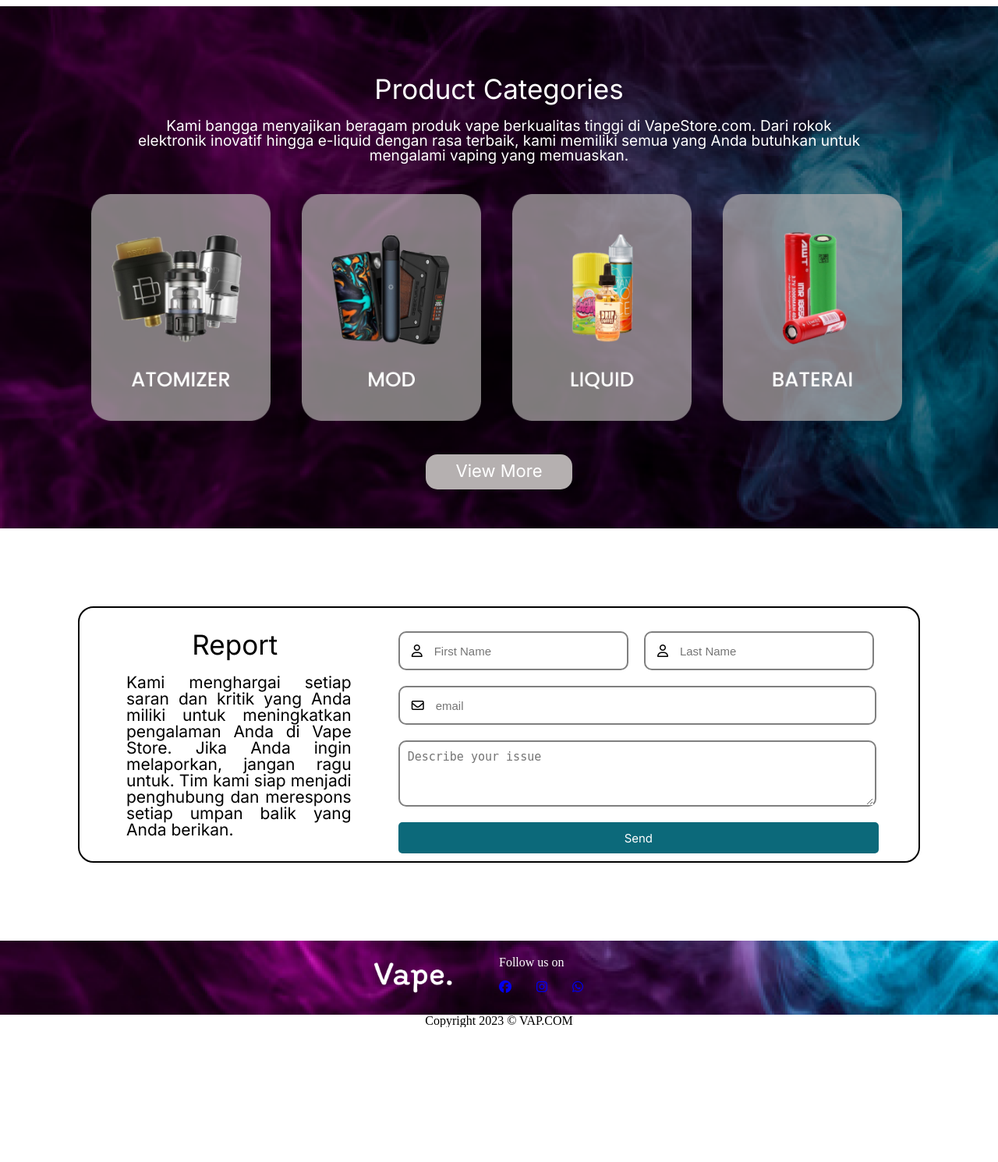
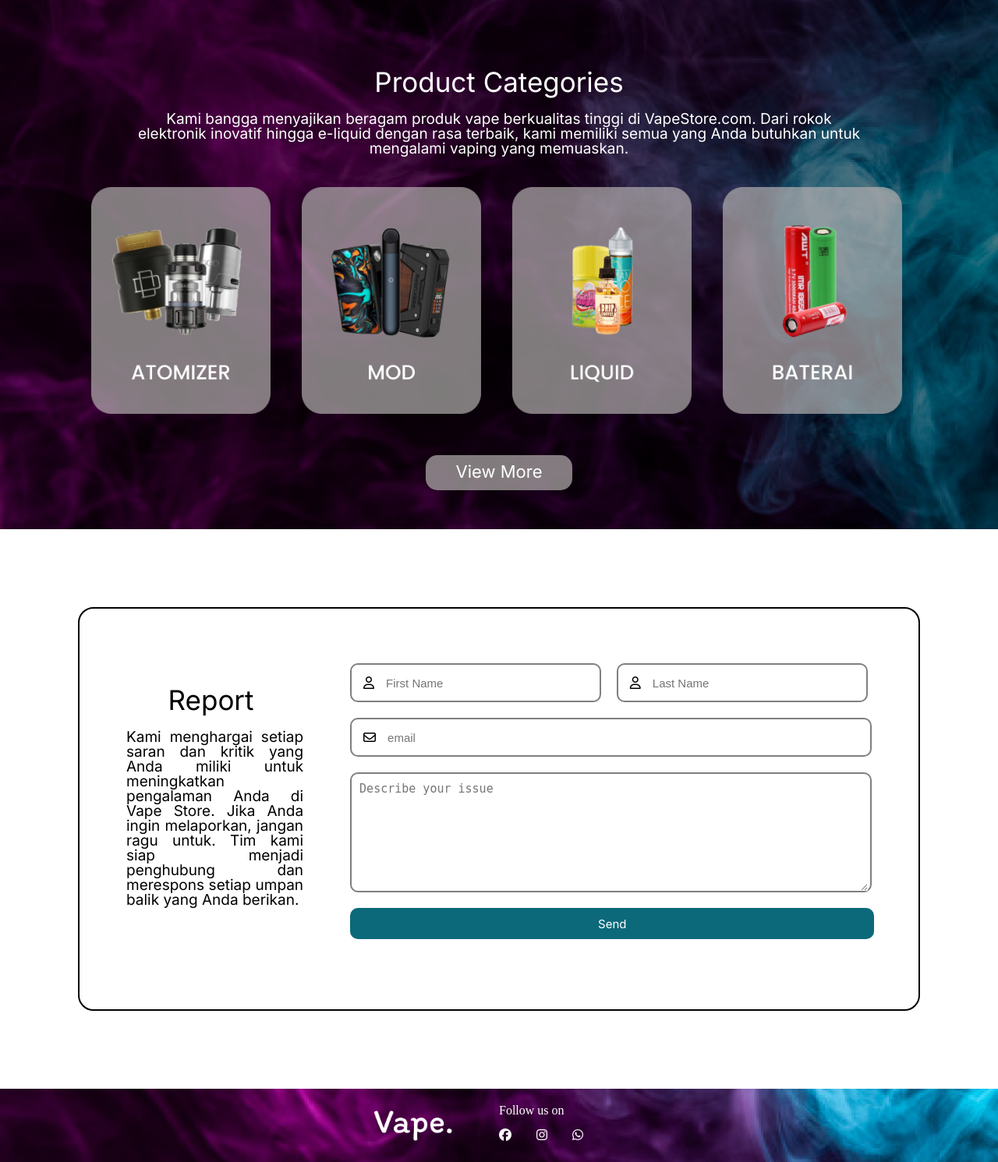
Before and after one commit to Albertna16/Final-Project-Pemweb, a PHP site: page /HOME.php in a window 1280 px wide. Shown: the part 1397-2888 px from the top of the page at 78% size. Before the commit the page ends 2715 px from the top, so only its background shows below. Run offline with PHP 8.4, Linux system fonts and the light colour scheme; some libraries are stand-ins or nearby versions.

Commit message:
Update home.css

```diff
--- a/Final Project/home/home.css
+++ b/Final Project/home/home.css
@@ -12,12 +12,12 @@ header{
     height: 70px;
     font-family: 'Inter', sans-serif;
     color: white;
-    font-size: 24px;
     text-align: center;
 }
 
 header p{
     padding: 20px;
+    font-size: 24px;
 }
 
 .bar{
@@ -26,6 +26,7 @@ header p{
     position: sticky;
     top: 0;
     background-color: white;
+    border-bottom: 1px solid black;
 }
 
 .bar .gambar{
@@ -37,8 +38,8 @@ header p{
 .bar .gambar img {
     width: 100px;
     height: auto;
-    margin: 13px;
-    margin-left: 15%;
+    margin-top: 10px;
+    margin-left: 50px;
 }
 
 .bar .tombol{
@@ -58,7 +59,7 @@ header p{
 }
 
 .bar .tombol a:hover{
-    color: yellow;
+    color: #b5b0b0;
 }
 
 .jumbotron img{
@@ -139,10 +140,11 @@ header p{
 .product .kategori img{
     width: 230px;
     margin: 20px;
+    margin-bottom: 30px;
 }
 
 .product .view-more{
-    background-color: #B5B0B0;
+    background-color: rgba(181, 176, 176, 0.7);
     text-align: center;
     height: 35px;
     margin-left: 42%;
@@ -176,8 +178,8 @@ header p{
 }
 
 .report .box2 .box2-1{
-    margin: 30px;
-    width: 40%;
+    margin: 100px 30px;
+    width: 30%;
 }
 
 .report .box2 .box2-1 h2{
@@ -190,7 +192,7 @@ header p{
 .report .box2 .box2-1 p{
     text-align: justify;
     font-family: 'inter', sans-serif;
-    font-size: 21px;
+    font-size: 19px;
     margin-left: 30px;
     margin-right: 20px;
 }
@@ -200,6 +202,10 @@ header p{
     flex-direction: column;
     width: 80%;
     height: auto;
+}
+
+.report .box2 .box2-2{
+    margin: 40px 0;
 }
 
 .report .box2 .box2-2 .nama{
@@ -253,7 +259,7 @@ header p{
     border-radius: 10px;
     margin: 10px;
     width: 90%;
-    height: 30%;
+    height: 150px;
 }
 
 .report .box2 .box2-2 .desc textarea{
@@ -265,13 +271,17 @@ header p{
     outline: none;
 }
 
+.report .box2 .box2-2 .send{
+    margin-bottom: 40px;
+}
+
 .report .box2 .box2-2 .send a{
     display: flex;
     justify-content: center;
     align-items: center;
     height: 40px;
     width: 91%;
-    border-radius: 5px;
+    border-radius: 10px;
     margin: 10px;
     background-color: #0C697A;
     text-decoration: none;
@@ -319,6 +329,16 @@ header p{
     gap: 5%;
 }
 
+.bgfooter .box4 .sosmed a{
+    text-decoration: none;
+    color: white;
+}
+
+.bgfooter .box4 .sosmed a:hover{
+    color: #b5b0b0;
+}
+
+
 footer{
     padding-right: 20px;
     text-align: center;
```
